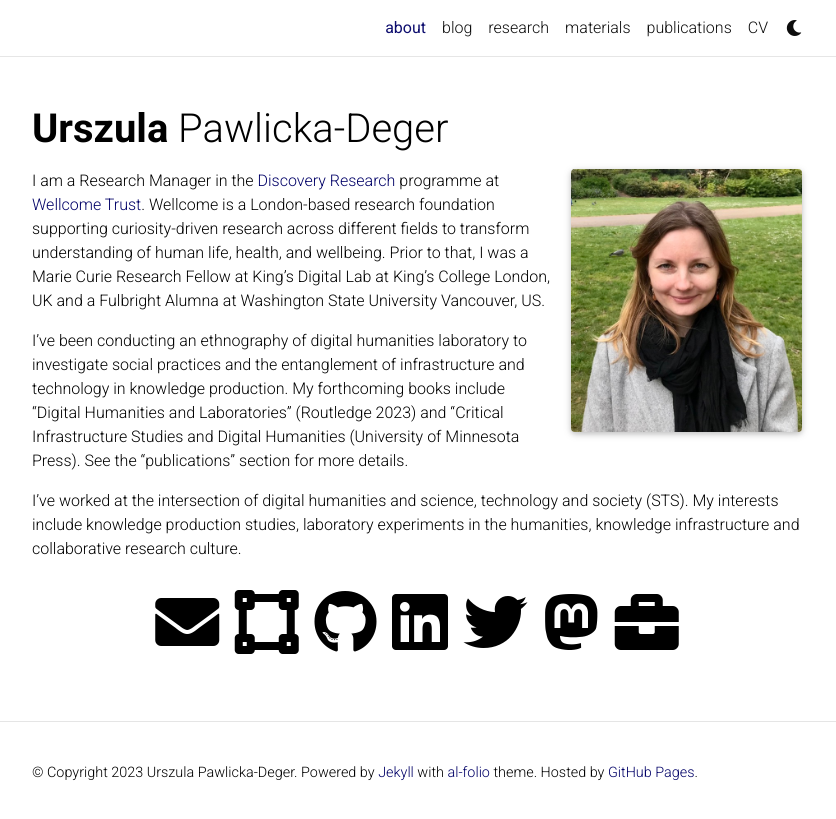
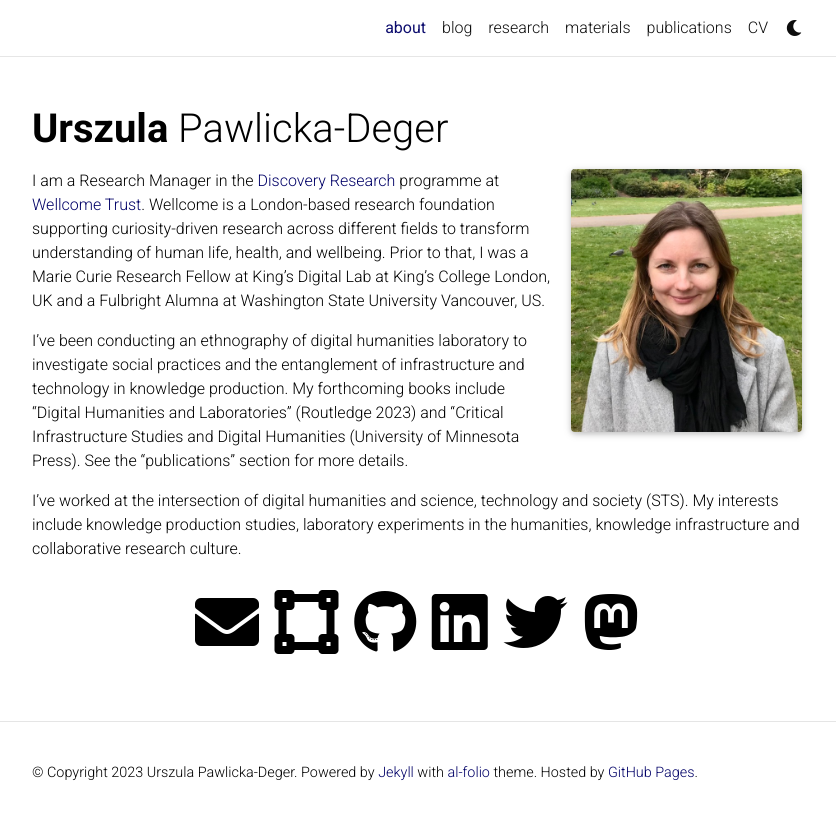
Before and after one commit to UrszulaDeger/urszuladeger.github.io, a Jekyll site: the page built from _pages/about.md, in a window 1280 px wide. Shown: the top 819 px of the page, without its empty margins (223-1059 px from the left). Built offline with Jekyll 4.4.1, drawn with Linux system fonts in a browser that asks for light colours; comment, search, counter and statistics services are not loaded; a style sheet for code colours, icons or effects is not loaded.

Commit message:
Update _config.yml

```diff
--- a/_config.yml
+++ b/_config.yml
@@ -84,7 +84,7 @@ quora_username: # your Quora username
 publons_id: # your ID on Publons
 research_gate_profile: # your profile on ResearchGate
 blogger_url: # your blogger URL
-work_url: wellcome.org/what-we-do/discovery-research # work page URL
+work_url: #wellcome.org/what-we-do/discovery-research # work page URL
 keybase_username: # your keybase user name
 wikidata_id: # your wikidata id
 dblp_url: # your DBLP profile url
```
